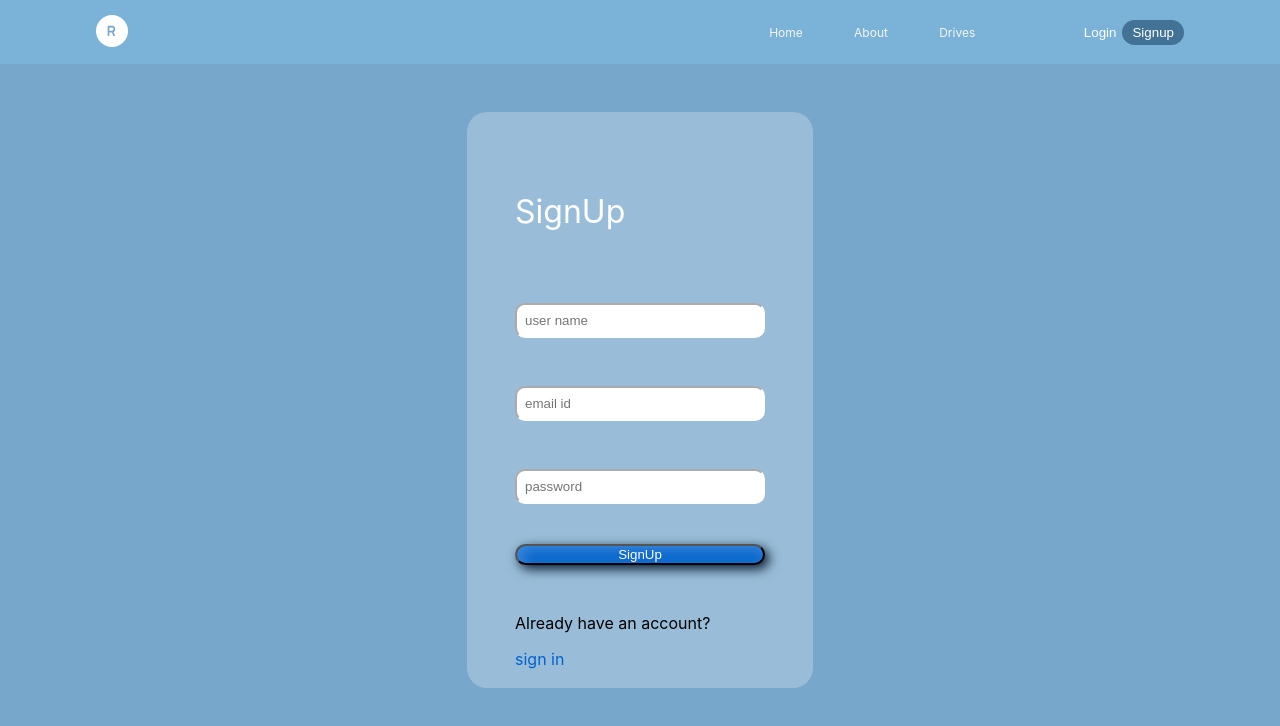
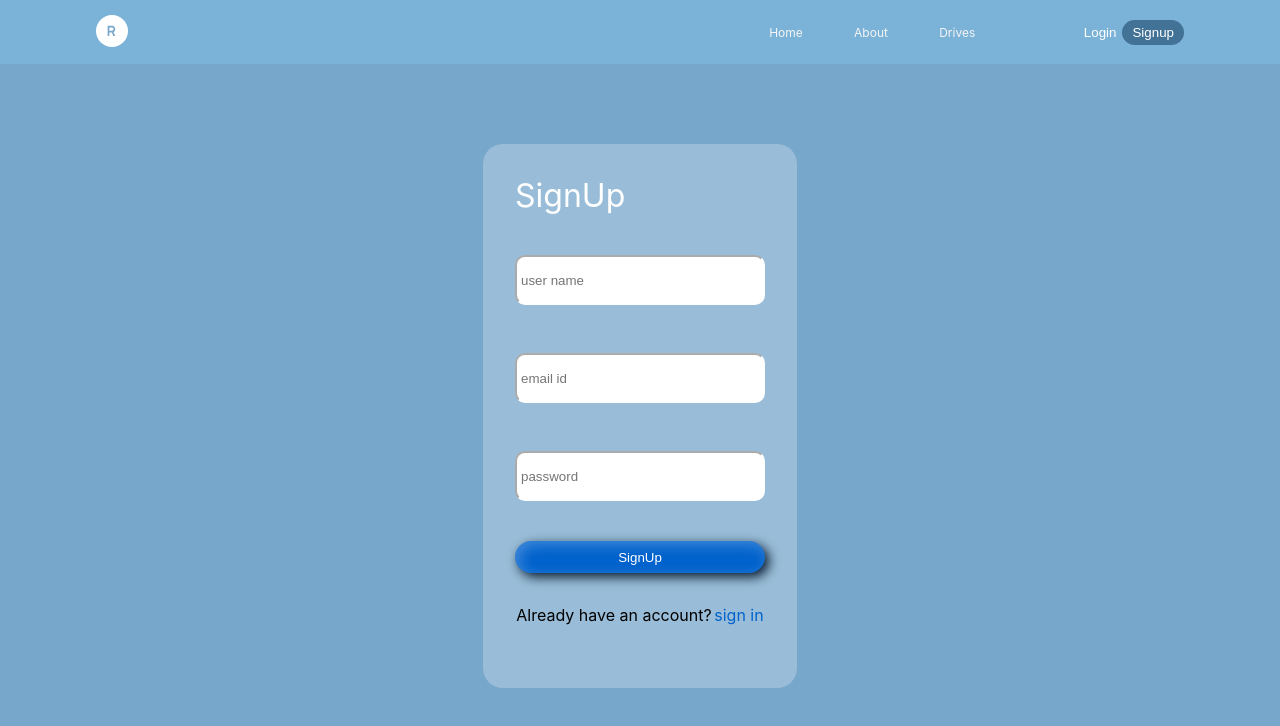
Before and after one commit to Lekshmi-3949/ressQ-Frontend, a React (Create React App) app: page /user-login in a window 1280 px wide. Shown: the top 726 px of the page. Built offline with nearby package versions, Linux system fonts and the light colour scheme; a web font is replaced by a local one.

Commit message:
login signup css change

```diff
--- a/src/pages/UserLogin/UserLogin.css
+++ b/src/pages/UserLogin/UserLogin.css
@@ -13,7 +13,11 @@
   overflow: contain;
   justify-content: center;
   padding:3rem;
+  margin-top: 2rem;
+
 }
+
+
 .login__button{
   background-color: #0062CC;
   /* position: fixed; */
@@ -25,6 +29,7 @@
   border-radius: 20px;
   color: #ffff;
   overflow: contain;
+  border: none;
 }
 .signin{
 
@@ -36,7 +41,7 @@
 
 .login__input{
   height: 30px;
-  padding :8px 8px;
+  padding :8px 4px;
 
   margin: 8px 0;
   border-radius: 10px;
@@ -50,10 +55,21 @@
   display: flex;
   max-width: 560px;
   background: hsla(0,0%,100%,.25);
-  padding: 3rem;
+  padding: 2rem;
   height: 30rem;
   border-radius: 20px;
   flex-direction: column;
   gap: 2rem;
   /* position: relative; */
 }
+
+.login__form p{
+  margin: 0;
+
+}
+
+.login__signin{
+  display:flex;
+  flex-direction: row;
+  justify-content:space-around;
+}
--- a/src/pages/UserLogin/UserLogin.js
+++ b/src/pages/UserLogin/UserLogin.js
@@ -34,7 +34,7 @@ const UserLogin = () => {
         <input className='login__input' type="password"  value={password} onChange={(e)=>{setPassword(e.target.value)}} placeholder='password' required/>
 
         <button  type='submit ' className='login__button'>SignUp</button>
-         <div><p>Already have an account?</p><a href="/" className='signin'>sign in</a></div>
+         <div className='login__signin'><p>Already have an account?</p><a href="/" className='signin'>sign in</a></div>
       </form>
       </div>
     </div>
```
